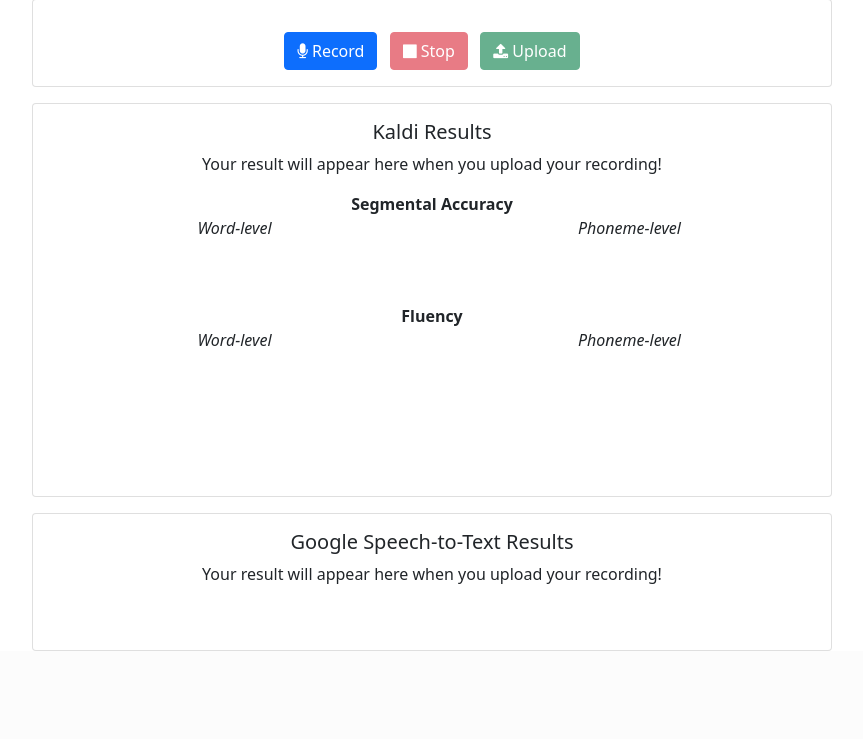
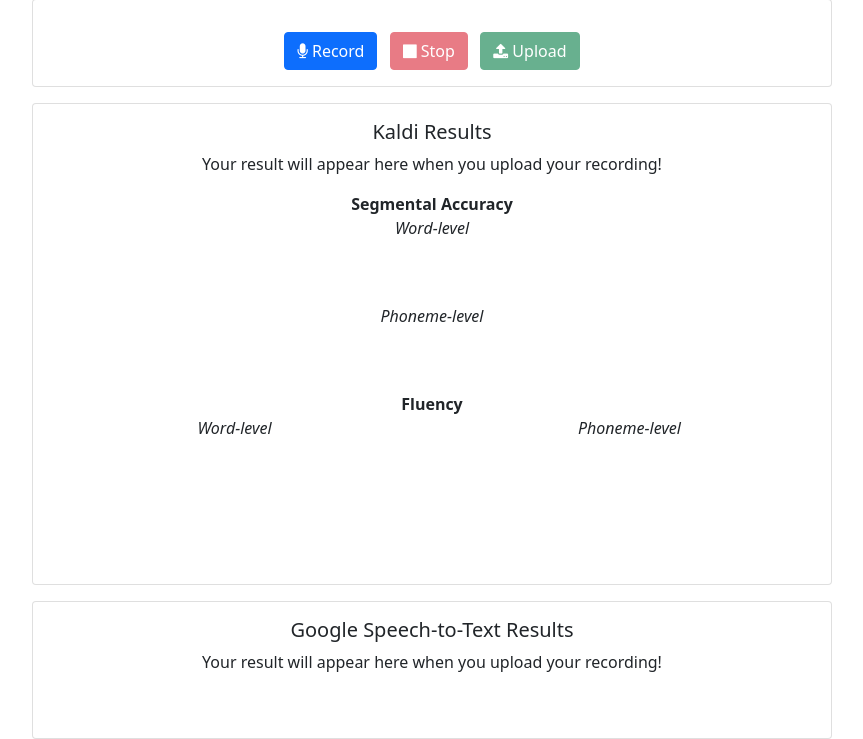
Before and after one commit to cs4347-korean/korean-korkor, a Flask app: page /record in a window 1280 px wide. Shown: the part 329-1068 px from the top of the page, without its empty margins (208-1071 px from the left). Before the commit the page ends 980 px from the top, so only its background shows below. Run offline with Flask 2, Linux system fonts and the light colour scheme; some libraries are stand-ins or nearby versions.

Commit message:
Final resolution

```diff
--- a/app.py
+++ b/app.py
@@ -115,9 +115,9 @@
     f = open("../kaldi/egs/zeroth_korean/s5/exp/tri4_new_align/rate_evaluation.txt", "r")
     arr = f.read().split("\n")
     stats = {}
-    stats['ROS'] = float(arr[0][4:]) if type(arr[0][4:]) == float else -1
-    stats['AR'] = float(arr[1][3:]) if type(arr[1][3:]) == float else -1
-    stats['PTR'] = float(arr[2][4:]) if type(arr[2][4:]) == float else -1
+    stats['ROS'] = float(arr[0][4:]) if arr[0][4:] != 'nan' else -1
+    stats['AR'] = float(arr[1][3:]) if arr[1][3:] != 'nan' else -1
+    stats['PTR'] = float(arr[2][4:]) if arr[2][4:] != 'nan' else -1
     f.close()
 
     # Read transcription
--- a/static/record.js
+++ b/static/record.js
@@ -236,7 +236,7 @@
 	for (let i = 0; i < phonemeList.length; i++) {
 		var pair = phonemeList[i]
 		if (pair[0] == pair[1]) {
-			finalPhoneme =+ '<strong class="text-success">' + pair[0] + '</strong>'
+			finalPhoneme += '<strong class="text-success">' + pair[0] + ' </strong>'
 		} else {
 			finalPhoneme += '<strong class="text-danger">' + pair[0] + '</strong>'
 		}
--- a/templates/record.html
+++ b/templates/record.html
@@ -54,20 +54,20 @@
               <span id="instruction">Your result will appear here when you upload your recording!</span>
               <div class="row">
                 <b>Segmental Accuracy</b>
-                <div class="col">
+	      </div>
+	      <div class="row">
                 <p>
                   <em>Word-level</em><br/>
                   <span id="transcription"></span><br/>
                   <span id="user-transcription"></span><br/>
                 </p>
               </div>
-                <div class="col">
+              <div class="row">
                 <p>
                   <em>Phoneme-level</em><br/>
                   <span id="transcription-phoneme"></span><br/>
                   <span id="user-transcription-phoneme"></span><br/>
                 </p>
-                </div>
               </div>
               <div class="row">
                 <b>Fluency</b>
```
Lines whose indentation alone changed are shown as unchanged.
